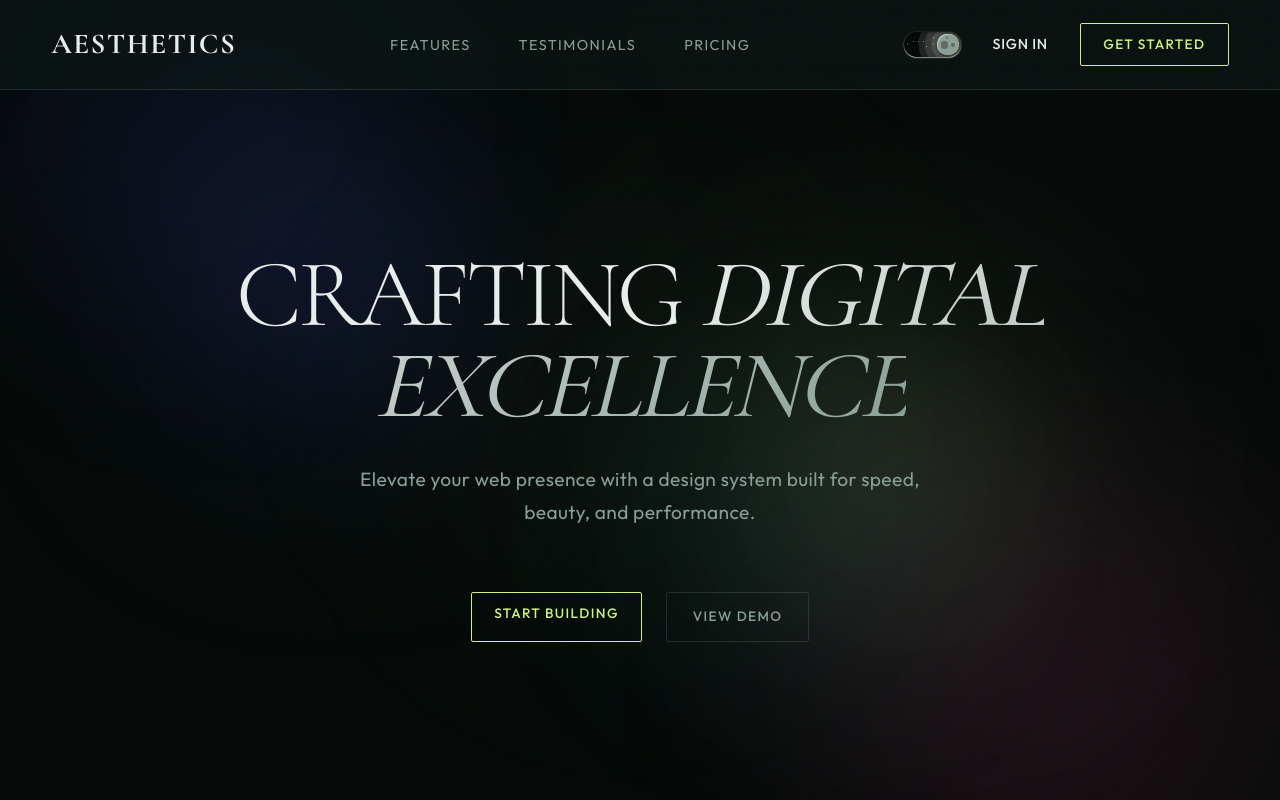
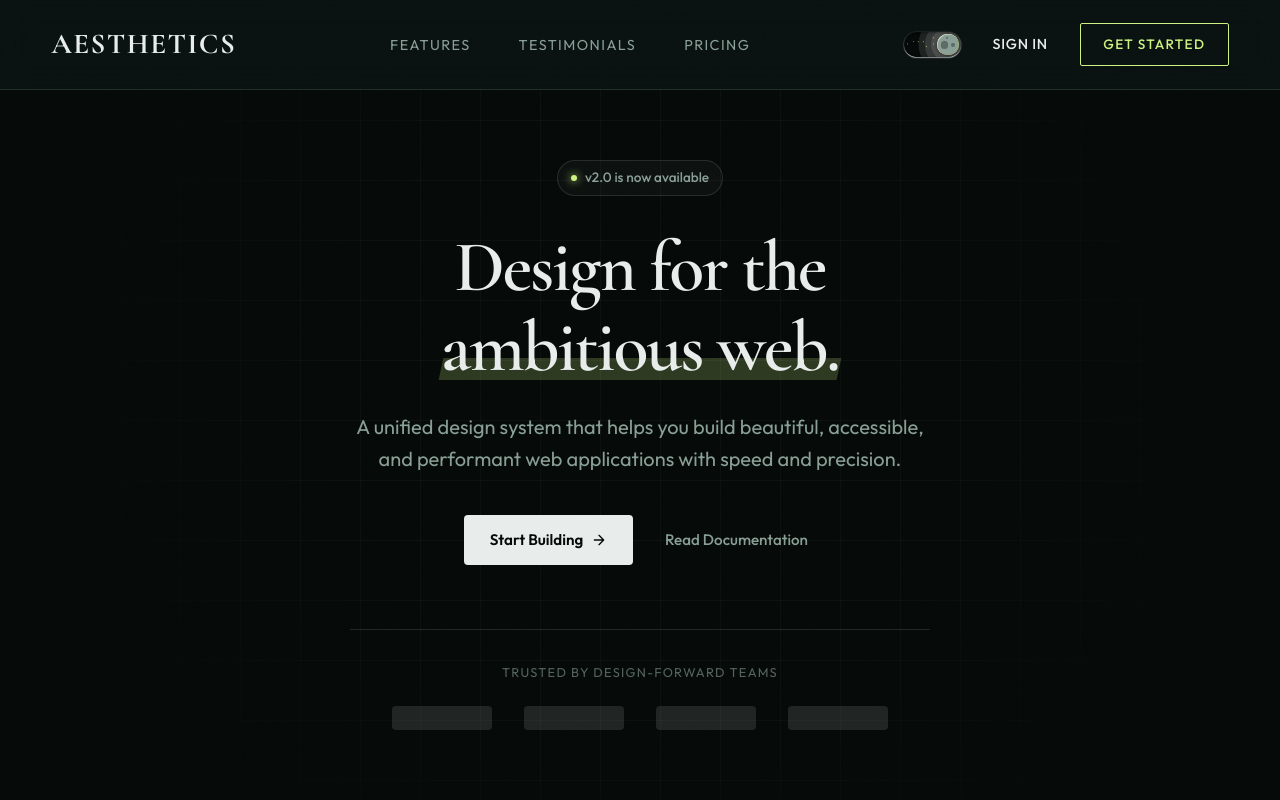
Before and after one commit to devknowledgebase/Aesthetics, a React (Vite) app: page / in a window 1280 px wide. Shown: the top 800 px of the page. Built offline with nearby package versions, Linux system fonts and the light colour scheme.

Commit message:
feat: Add a new Hero section component with GSAP animations and comprehensive styling.

```diff
--- a/src/components/sections/Hero.css
+++ b/src/components/sections/Hero.css
@@ -1,183 +1,215 @@
-.hero {
+.hero-minimal {
     position: relative;
-    height: 100vh;
+    min-height: 100vh;
     width: 100%;
     display: flex;
     align-items: center;
     justify-content: center;
+    padding-top: var(--nav-height);
+    background-color: var(--color-bg-main);
     overflow: hidden;
-    padding-top: var(--nav-height);
-    perspective: 1000px;
 }
 
-.hero-bg-glow {
-    position: absolute;
-    top: 50%;
-    left: 50%;
-    transform: translate(-50%, -50%);
-    width: 80vw;
-    height: 80vh;
-    background: radial-gradient(circle, rgba(204, 243, 129, 0.03) 0%, rgba(0, 0, 0, 0) 60%);
-    z-index: -1;
-    pointer-events: none;
-    filter: blur(100px);
-}
-
-.hero-shapes {
+.grid-background {
     position: absolute;
     top: 0;
     left: 0;
     width: 100%;
     height: 100%;
-    overflow: hidden;
-    z-index: -2;
+    background-image:
+        linear-gradient(rgba(255, 255, 255, 0.03) 1px, transparent 1px),
+        linear-gradient(90deg, rgba(255, 255, 255, 0.03) 1px, transparent 1px);
+    background-size: 60px 60px;
+    z-index: 0;
     pointer-events: none;
+    mask-image: radial-gradient(circle at center, black 40%, transparent 80%);
 }
 
-.hero-orb {
-    position: absolute;
-    border-radius: 50%;
-    filter: blur(90px);
-    opacity: 0.6;
-    mix-blend-mode: screen;
+[data-theme="light"] .grid-background {
+    background-image:
+        linear-gradient(rgba(0, 0, 0, 0.03) 1px, transparent 1px),
+        linear-gradient(90deg, rgba(0, 0, 0, 0.03) 1px, transparent 1px);
 }
 
-.orb-1 {
-    top: 10%;
-    left: 10%;
-    width: 400px;
-    height: 400px;
-    background: radial-gradient(circle, var(--color-accent-secondary) 0%, rgba(0, 0, 0, 0) 70%);
-    opacity: 0.2;
-}
-
-.orb-2 {
-    bottom: 10%;
-    right: 10%;
-    width: 500px;
-    height: 500px;
-    background: radial-gradient(circle, var(--color-accent-primary) 0%, rgba(0, 0, 0, 0) 70%);
-    opacity: 0.15;
-}
-
-.orb-3 {
-    top: 40%;
-    left: 60%;
-    width: 300px;
-    height: 300px;
-    background: radial-gradient(circle, #ffffff 0%, rgba(0, 0, 0, 0) 70%);
-    opacity: 0.05;
-}
-
-.hero-container {
+.hero-content {
+    position: relative;
+    z-index: 10;
+    max-width: 800px;
     text-align: center;
     display: flex;
     flex-direction: column;
     align-items: center;
-    gap: 2rem;
-    z-index: 10;
+    padding: 0 2rem;
 }
 
-h1 {
-    font-family: var(--font-display);
-    font-size: 6rem;
-    font-weight: 300;
-    line-height: 0.95;
-    letter-spacing: -0.04em;
-    max-width: 1000px;
-    text-transform: uppercase;
-    color: var(--color-text-main);
+.hero-badge {
+    display: inline-flex;
+    align-items: center;
+    gap: 0.5rem;
+    padding: 0.4rem 0.8rem;
+    background: rgba(255, 255, 255, 0.03);
+    border: 1px solid var(--color-border);
+    border-radius: 9999px;
+    margin-bottom: 2rem;
+    font-size: 0.85rem;
+    font-weight: 500;
+    color: var(--color-text-muted);
+    transition: all 0.3s ease;
 }
 
-.text-gradient {
-    background: linear-gradient(135deg, var(--color-text-main) 0%, var(--color-text-muted) 100%);
-    -webkit-background-clip: text;
-    background-clip: text;
-    -webkit-text-fill-color: transparent;
-    font-style: italic;
-    font-weight: 400;
+.hero-badge:hover {
+    background: rgba(255, 255, 255, 0.06);
+    border-color: rgba(255, 255, 255, 0.2);
 }
 
-[data-theme="light"] .text-gradient {
-    background: linear-gradient(135deg, var(--color-accent-primary) 0%, var(--color-text-muted) 100%);
-    -webkit-background-clip: text;
-    background-clip: text;
-    -webkit-text-fill-color: transparent;
+[data-theme="light"] .hero-badge {
+    background: rgba(0, 0, 0, 0.03);
+    border-color: rgba(0, 0, 0, 0.08);
 }
 
-p {
-    font-family: var(--font-body);
-    font-size: 1.2rem;
+.badge-dot {
+    width: 6px;
+    height: 6px;
+    background-color: var(--color-accent-primary);
+    border-radius: 50%;
+    box-shadow: 0 0 8px var(--color-accent-primary);
+}
+
+[data-theme="light"] .badge-dot {
+    background-color: var(--color-accent-secondary);
+    box-shadow: none;
+}
+
+.hero-minimal h1 {
+    font-family: var(--font-display);
+    /* Assuming Outfit or similar sans-serif if Cormorant is too decorative.
+     If Cormorant is still display, it adds a nice editorial touch. */
+    font-size: 4.5rem;
+    line-height: 1.1;
+    font-weight: 600;
+    letter-spacing: -0.03em;
+    color: var(--color-text-main);
+    margin-bottom: 1.5rem;
+    text-transform: none;
+    /* Removed uppercase for more approachable luxury */
+}
+
+.text-highlight {
+    color: var(--color-text-main);
+    position: relative;
+    display: inline-block;
+}
+
+/* Subtle underline/highlight for emphasis instead of gradient text */
+.text-highlight::after {
+    content: '';
+    position: absolute;
+    bottom: 0.1em;
+    left: 0;
+    width: 100%;
+    height: 0.3em;
+    background-color: var(--color-accent-primary);
+    opacity: 0.2;
+    z-index: -1;
+    transform: skewX(-12deg);
+}
+
+[data-theme="light"] .text-highlight::after {
+    background-color: var(--color-accent-secondary);
+    opacity: 0.1;
+}
+
+.hero-minimal p {
+    font-size: 1.25rem;
+    line-height: 1.6;
     color: var(--color-text-muted);
-    max-width: 600px;
-    line-height: 1.7;
-    letter-spacing: 0.02em;
+    max-width: 580px;
+    margin-bottom: 2.5rem;
+    font-weight: 400;
 }
 
 .hero-actions {
     display: flex;
+    align-items: center;
     gap: 1.5rem;
-    margin-top: 2rem;
+    margin-bottom: 4rem;
 }
 
-.btn-secondary {
-    background: transparent;
+.btn-primary-minimal {
+    display: inline-flex;
+    align-items: center;
+    gap: 0.5rem;
+    background-color: var(--color-text-main);
+    color: var(--color-bg-main);
+    padding: 0.8rem 1.6rem;
+    border-radius: 4px;
+    font-weight: 600;
+    font-size: 0.95rem;
+    transition: transform 0.2s ease, opacity 0.2s ease;
+}
+
+.btn-primary-minimal:hover {
+    opacity: 0.9;
+    transform: translateY(-1px);
+}
+
+.btn-secondary-minimal {
+    font-size: 0.95rem;
     color: var(--color-text-muted);
-    padding: 0.8rem 1.6rem;
-    border-radius: 2px;
-    font-family: var(--font-body);
     font-weight: 500;
-    font-size: 0.85rem;
+    transition: color 0.2s ease;
+    padding: 0.5rem;
+}
+
+.btn-secondary-minimal:hover {
+    color: var(--color-text-main);
+}
+
+.hero-footer {
+    display: flex;
+    flex-direction: column;
+    align-items: center;
+    gap: 1.5rem;
+    border-top: 1px solid var(--color-border);
+    padding-top: 2rem;
+    width: 100%;
+}
+
+.trusted-text {
+    font-size: 0.8rem;
     text-transform: uppercase;
     letter-spacing: 0.1em;
-    border: 1px solid var(--color-border);
-    transition: all 0.3s var(--ease-smooth);
+    color: var(--color-text-muted);
+    opacity: 0.6;
 }
 
-.btn-secondary:hover {
-    border-color: var(--color-text-main);
-    color: var(--color-text-main);
-    background: rgba(255, 255, 255, 0.02);
+.company-logos {
+    display: flex;
+    gap: 2rem;
+    opacity: 0.4;
 }
 
-/* Light Mode Overrides */
-[data-theme="light"] .hero-bg-glow {
-    background: radial-gradient(circle, rgba(0, 0, 0, 0.05) 0%, rgba(255, 255, 255, 0) 70%);
-}
-
-[data-theme="light"] .orb-1 {
-    background: radial-gradient(circle, rgba(45, 52, 54, 0.1) 0%, rgba(255, 255, 255, 0) 70%);
-}
-
-[data-theme="light"] .orb-2 {
-    background: radial-gradient(circle, rgba(214, 48, 49, 0.1) 0%, rgba(255, 255, 255, 0) 70%);
-}
-
-[data-theme="light"] .orb-3 {
-    opacity: 0;
+.logo-placeholder {
+    width: 100px;
+    height: 24px;
+    background: currentColor;
+    border-radius: 4px;
+    opacity: 0.3;
 }
 
 @media (max-width: 768px) {
-    h1 {
-        font-size: 3rem;
-        padding: 0 1rem;
-        line-height: 1.1;
-    }
-
-    p {
-        font-size: 1rem;
-        padding: 0 1rem;
+    .hero-minimal h1 {
+        font-size: 2.5rem;
     }
 
     .hero-actions {
         flex-direction: column;
         width: 100%;
-        padding: 0 2rem;
     }
 
-    .btn-primary,
-    .btn-secondary {
+    .btn-primary-minimal,
+    .btn-secondary-minimal {
         width: 100%;
-        text-align: center;
+        justify-content: center;
     }
 }
--- a/src/components/sections/Hero.jsx
+++ b/src/components/sections/Hero.jsx
@@ -3,70 +3,73 @@ import gsap from 'gsap';
 import './Hero.css';
 
 const Hero = () => {
-    const containerRef = useRef(null);
-    const titleRef = useRef(null);
-    const subtitleRef = useRef(null);
-    const buttonsRef = useRef(null);
-    const shapesRef = useRef([]);
+    const heroRef = useRef(null);
+    const contentRef = useRef(null);
+    const badgeRef = useRef(null);
+    const headingRef = useRef(null);
+    const subRef = useRef(null);
+    const actionsRef = useRef(null);
+    const footerRef = useRef(null);
 
     useEffect(() => {
         const ctx = gsap.context(() => {
-            const tl = gsap.timeline({ defaults: { ease: "power4.out" } });
+            const tl = gsap.timeline({ defaults: { ease: "power3.out" } });
 
-            tl.fromTo(titleRef.current,
-                { y: 50, opacity: 0 },
-                { y: 0, opacity: 1, duration: 1.2, delay: 0.5 }
-            )
-                .fromTo(subtitleRef.current,
-                    { y: 20, opacity: 0 },
-                    { y: 0, opacity: 1, duration: 1 },
-                    "-=0.8"
-                )
-                .fromTo(buttonsRef.current,
-                    { y: 20, opacity: 0 },
-                    { y: 0, opacity: 1, duration: 1 },
-                    "-=0.8"
-                );
+            // Initial state set in CSS or via set() for no-flash
+            gsap.set([badgeRef.current, headingRef.current, subRef.current, actionsRef.current, footerRef.current], { autoAlpha: 0, y: 20 });
 
-            // Background shapes animation
-            const shapes = gsap.utils.toArray(".hero-orb");
-            shapes.forEach((shape, i) => {
-                gsap.to(shape, {
-                    x: "random(-100, 100)",
-                    y: "random(-50, 50)",
-                    scale: "random(0.8, 1.2)",
-                    duration: "random(10, 20)",
-                    repeat: -1,
-                    yoyo: true,
-                    ease: "sine.inOut",
-                    delay: i * 0.5
-                });
-            });
-        }, containerRef); // Scope to container
+            // Orchestrated sequence
+            tl.to(badgeRef.current, { duration: 0.8, autoAlpha: 1, y: 0, delay: 0.2 })
+                .to(headingRef.current, { duration: 1, autoAlpha: 1, y: 0 }, "-=0.6")
+                .to(subRef.current, { duration: 0.8, autoAlpha: 1, y: 0 }, "-=0.8")
+                .to(actionsRef.current, { duration: 0.8, autoAlpha: 1, y: 0 }, "-=0.6")
+                .to(footerRef.current, { duration: 0.8, autoAlpha: 1, y: 0 }, "-=0.6");
 
-        return () => ctx.revert(); // Cleanup
+        }, heroRef);
+
+        return () => ctx.revert();
     }, []);
 
     return (
-        <section className="hero" ref={containerRef}>
-            <div className="hero-bg-glow"></div>
-            <div className="hero-shapes">
-                <div ref={el => shapesRef.current[0] = el} className="hero-orb orb-1"></div>
-                <div ref={el => shapesRef.current[1] = el} className="hero-orb orb-2"></div>
-                <div ref={el => shapesRef.current[2] = el} className="hero-orb orb-3"></div>
-            </div>
-            <div className="container hero-container">
-                <h1 ref={titleRef}>
-                    Crafting <span className="text-gradient">Digital Excellence</span>
+        <section className="hero-minimal" ref={heroRef}>
+            <div className="hero-content" ref={contentRef}>
+                <div className="hero-badge" ref={badgeRef}>
+                    <span className="badge-dot"></span>
+                    <span className="badge-text">v2.0 is now available</span>
+                </div>
+
+                <h1 ref={headingRef}>
+                    Design for the <br />
+                    <span className="text-highlight">ambitious web.</span>
                 </h1>
-                <p ref={subtitleRef}>
-                    Elevate your web presence with a design system built for speed, beauty, and performance.
+
+                <p ref={subRef}>
+                    A unified design system that helps you build beautiful,
+                    accessible, and performant web applications with speed and precision.
                 </p>
-                <div className="hero-actions" ref={buttonsRef}>
-                    <a href="#get-started" className="btn-primary">Start Building</a>
-                    <a href="#demo" className="btn-secondary">View Demo</a>
+
+                <div className="hero-actions" ref={actionsRef}>
+                    <a href="#start" className="btn-primary-minimal">
+                        Start Building
+                        <svg width="16" height="16" viewBox="0 0 24 24" fill="none" xmlns="http://www.w3.org/2000/svg"><path d="M5 12H19M19 12L12 5M19 12L12 19" stroke="currentColor" strokeWidth="2" strokeLinecap="round" strokeLinejoin="round" /></svg>
+                    </a>
+                    <a href="#docs" className="btn-secondary-minimal">Read Documentation</a>
+                </div>
+
+                <div className="hero-footer" ref={footerRef}>
+                    <span className="trusted-text">Trusted by design-forward teams</span>
+                    <div className="company-logos">
+                        {/* Abstract Placeholders for logos to keep it minimal/neutral */}
+                        <div className="logo-placeholder"></div>
+                        <div className="logo-placeholder"></div>
+                        <div className="logo-placeholder"></div>
+                        <div className="logo-placeholder"></div>
+                    </div>
                 </div>
             </div>
+
+            {/* Subtle Grid Background */}
+            <div className="grid-background"></div>
         </section>
     );
 };
```
